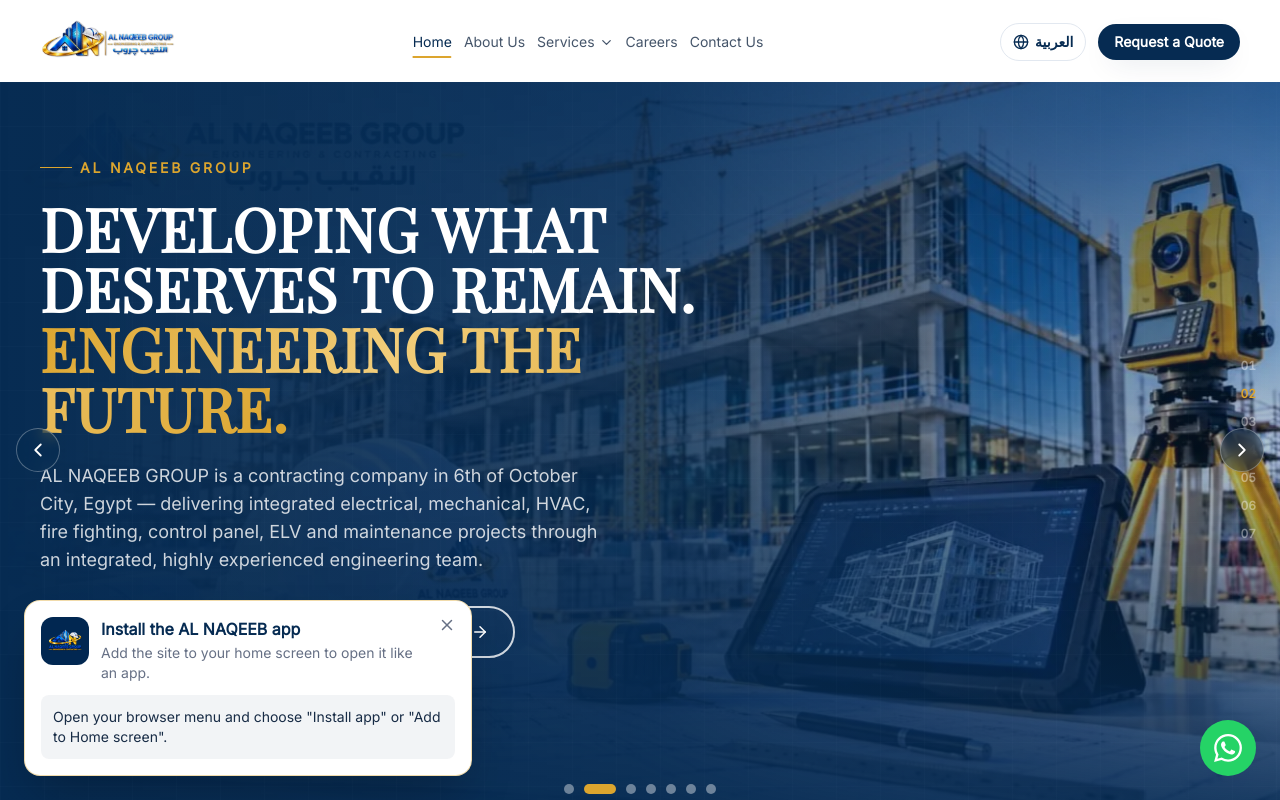
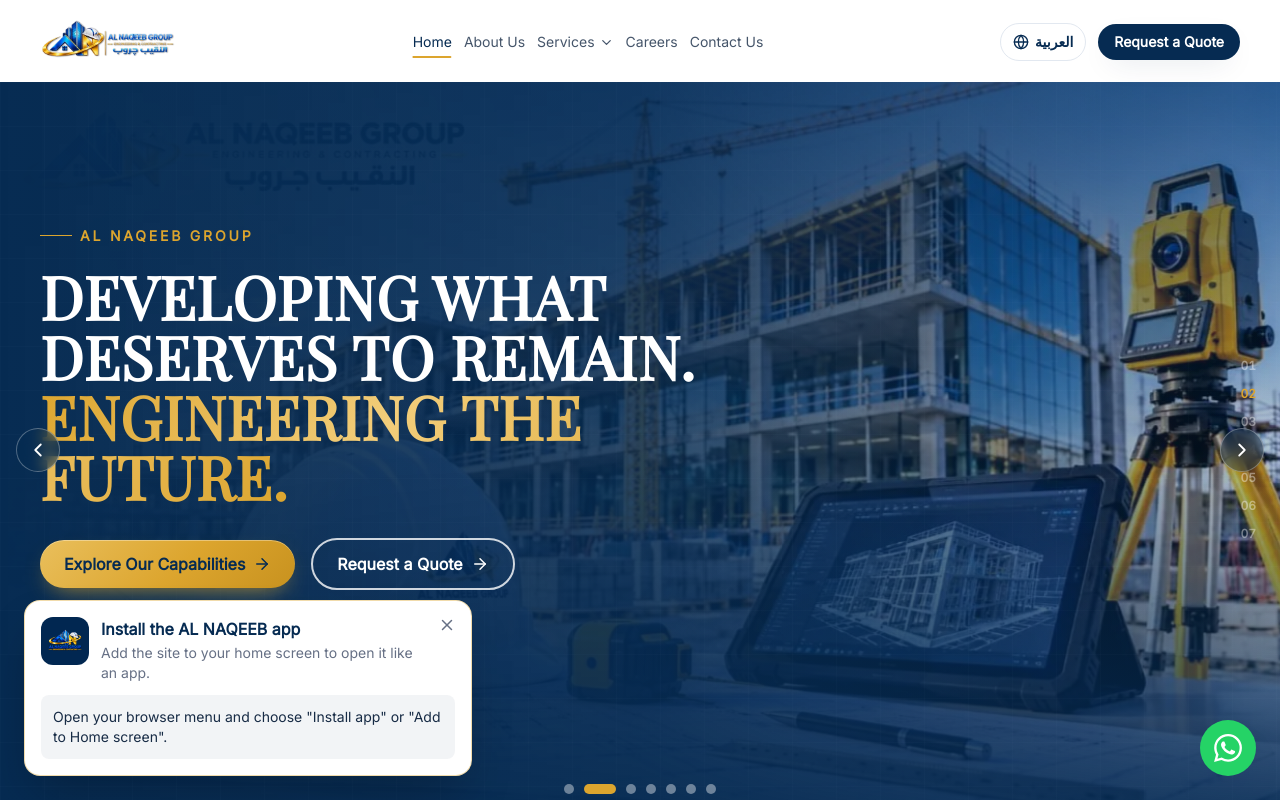
Before and after one commit to helalshelil1-creator/alnaqeebgroup, a React (Vite) app: page / in a window 1280 px wide. Shown: the top 800 px of the page. Built offline with nearby package versions, Linux system fonts and the light colour scheme.

Commit message:
Hero: remove descriptive paragraph under the headline (heading and buttons unchanged)

```diff
--- a/src/components/HeroSlider.tsx
+++ b/src/components/HeroSlider.tsx
@@ -126,14 +126,6 @@ export default function HeroSlider() {
                 <span className="text-gradient-gold">{title2}</span>
               </motion.h1>
 
-              <motion.p
-                className="hero-desc mt-6 max-w-xl text-base leading-relaxed text-white/80 sm:text-lg"
-                variants={{ hidden: { opacity: 0, y: 26 }, show: { opacity: 1, y: 0 } }}
-                transition={{ duration: 0.6, ease: [0.22, 1, 0.36, 1] }}
-              >
-                {t('hero.desc')}
-              </motion.p>
-
               <motion.div
                 className="mt-8 flex flex-wrap items-center gap-4"
                 variants={{ hidden: { opacity: 0, y: 24 }, show: { opacity: 1, y: 0 } }}
```
